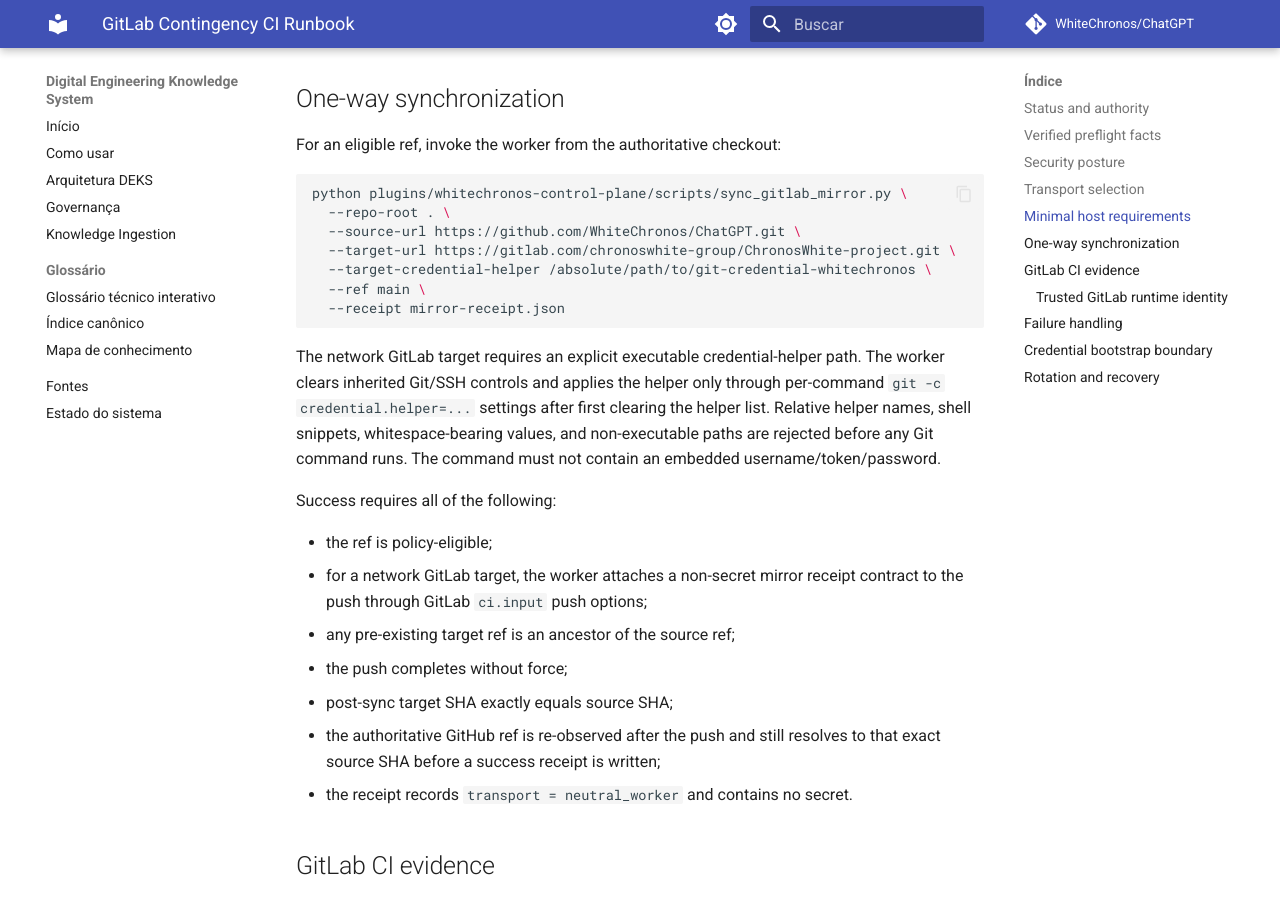
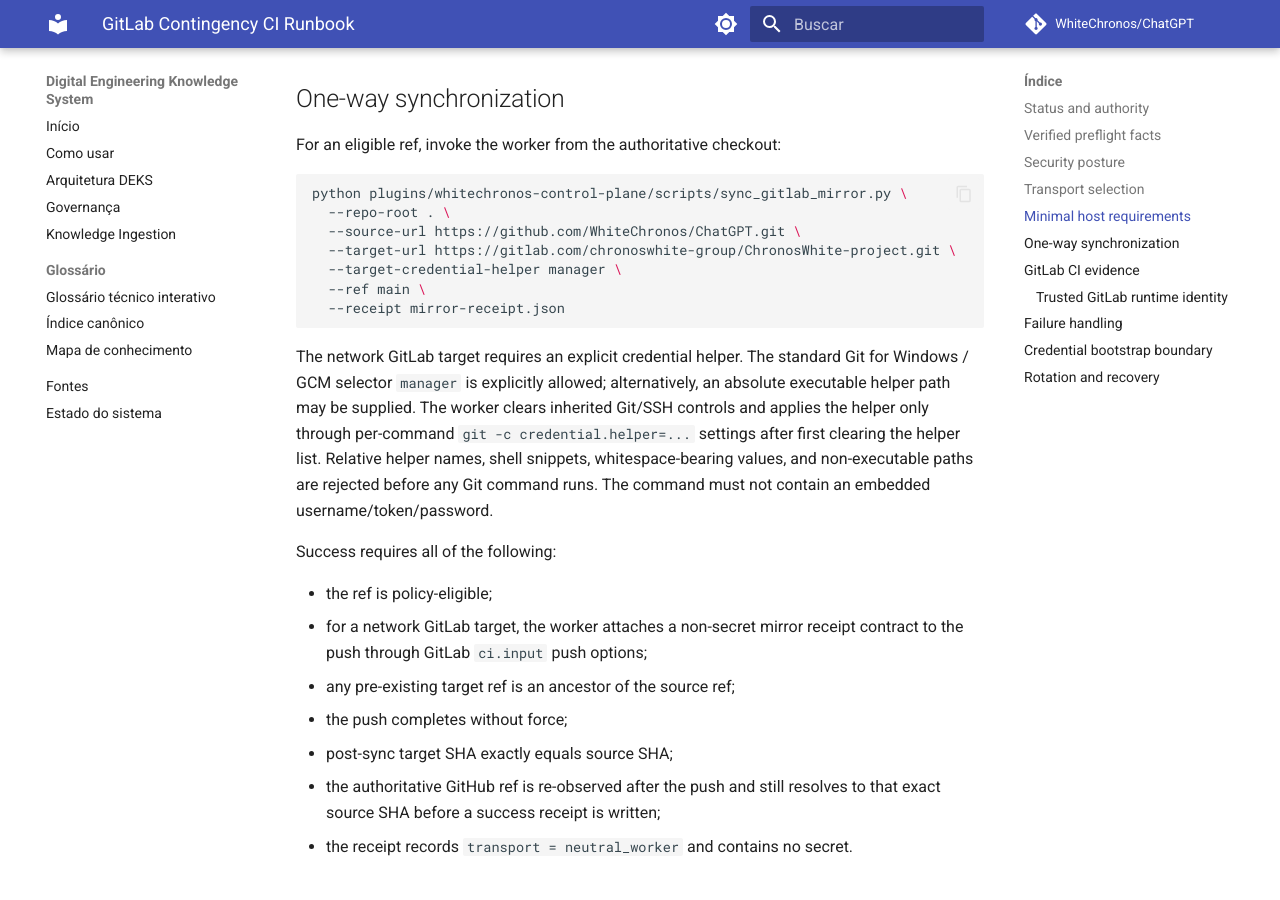
Before and after one commit to WhiteChronos/ChatGPT, an MkDocs documentation site: the page built from docs/runbooks/gitlab-contingency-ci.md, in a window 1280 px wide and 900 px high, scrolled down 2892 px. Built offline with MkDocs 1.6.1 and Material for MkDocs 9.7.7, drawn with Linux system fonts in a browser that asks for light colours; comment, search, counter and statistics services are not loaded.

Commit message:
fix: support standard Git Credential Manager selector

````diff
--- a/docs/runbooks/gitlab-contingency-ci.md
+++ b/docs/runbooks/gitlab-contingency-ci.md
@@ -115,12 +115,12 @@
   --repo-root . \
   --source-url https://github.com/WhiteChronos/ChatGPT.git \
   --target-url https://gitlab.com/chronoswhite-group/ChronosWhite-project.git \
-  --target-credential-helper /absolute/path/to/git-credential-whitechronos \
+  --target-credential-helper manager \
   --ref main \
   --receipt mirror-receipt.json
 ```
 
-The network GitLab target requires an explicit executable credential-helper path.
+The network GitLab target requires an explicit credential helper. The standard Git for Windows / GCM selector `manager` is explicitly allowed; alternatively, an absolute executable helper path may be supplied.
 The worker clears inherited Git/SSH controls and applies the helper only through
 per-command `git -c credential.helper=...` settings after first clearing the
 helper list. Relative helper names, shell snippets, whitespace-bearing values,
````
Also changed, not shown: 1 other file.
